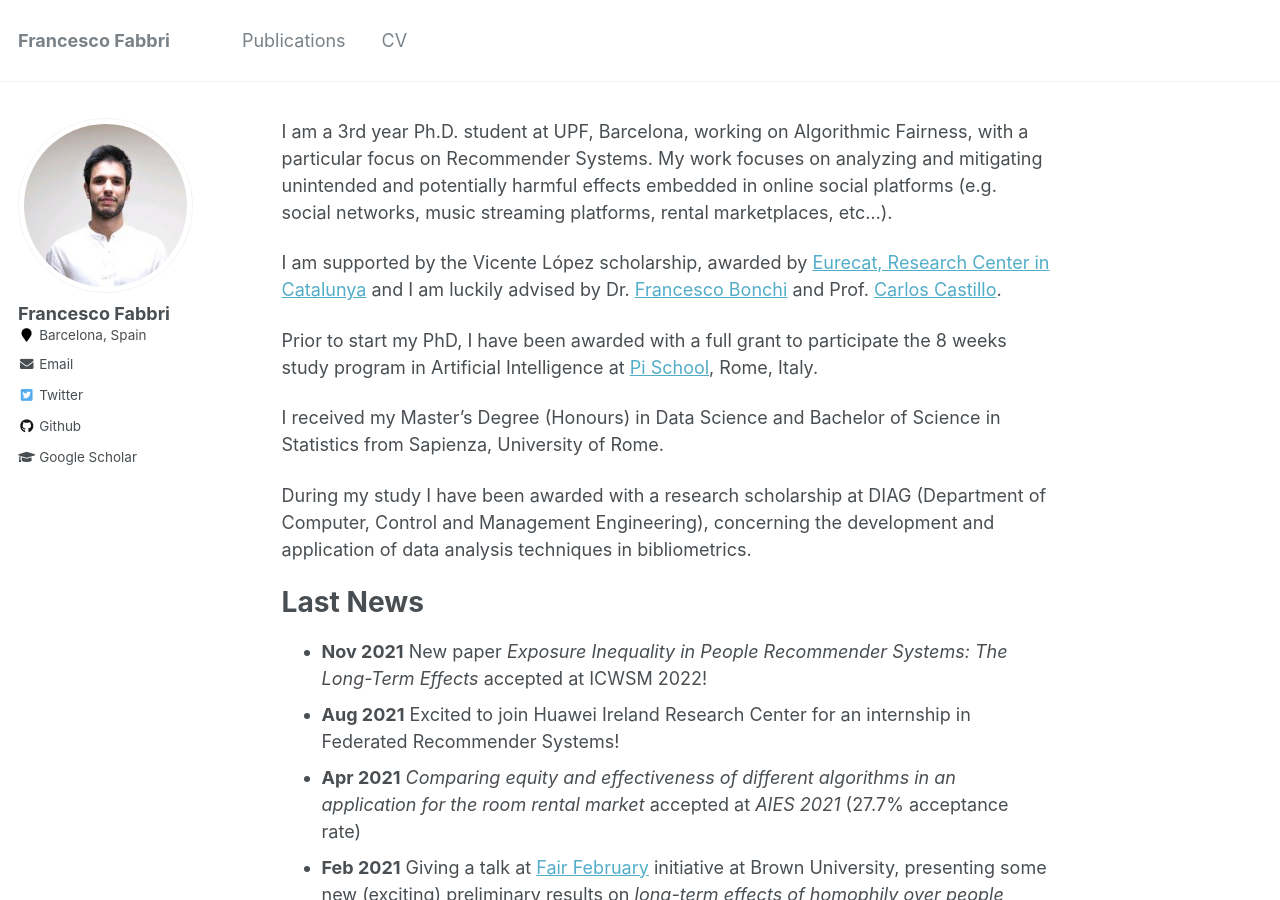
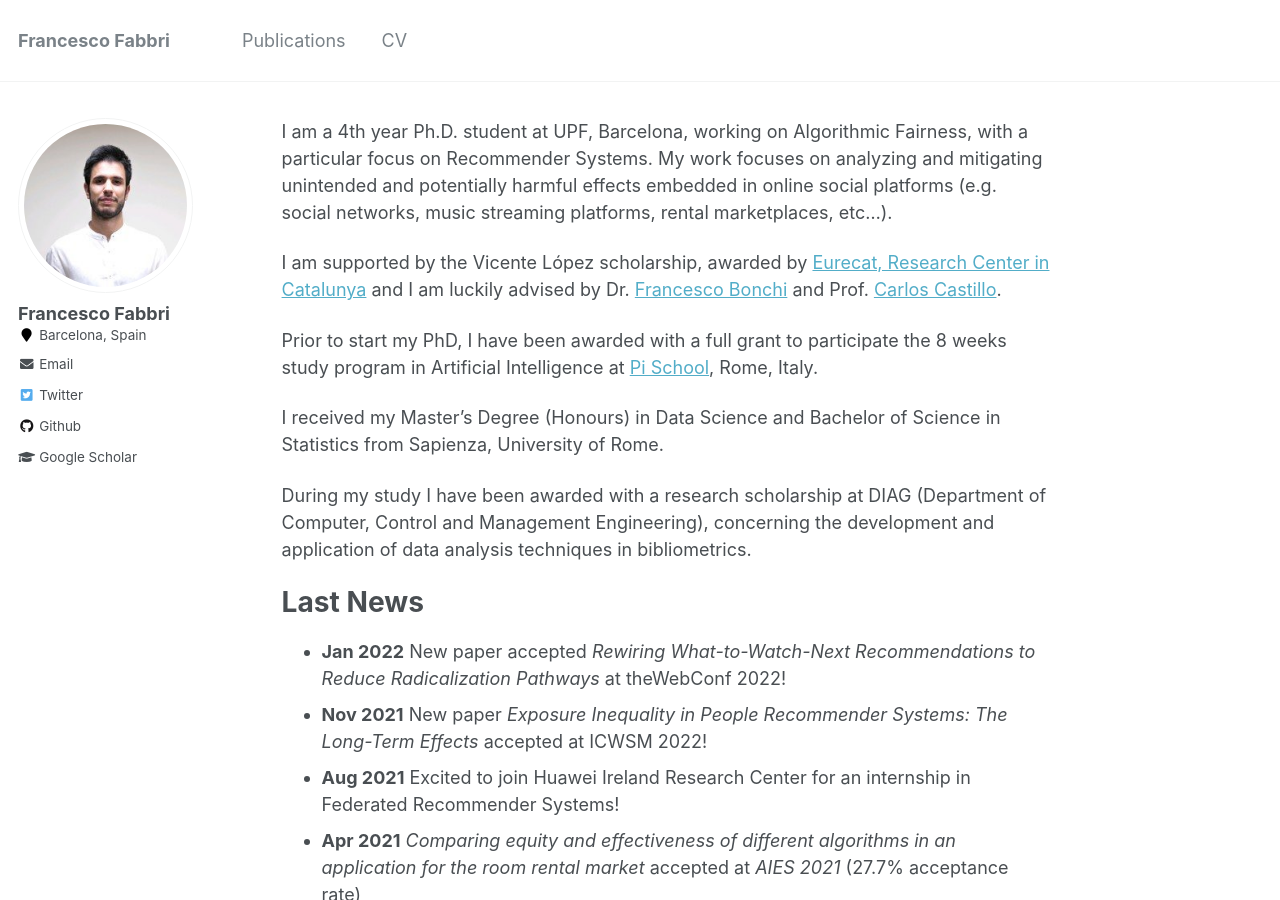
Before and after one commit to FraFabbri/frafabbri.github.io, a Jekyll site: the page built from _pages/about.md, in a window 1280 px wide and 900 px high. Built offline with Jekyll 4.4.1, drawn with Linux system fonts in a browser that asks for light colours.

Commit message:
www-paper

```diff
--- a/_pages/about.md
+++ b/_pages/about.md
@@ -8,7 +8,7 @@ redirect_from:
   - /about.html
 ---
 
-I am a 3rd year Ph.D. student at UPF, Barcelona, working on Algorithmic Fairness, with a particular focus on Recommender Systems. My work focuses on analyzing and mitigating unintended and potentially harmful effects embedded in online social platforms (e.g. social networks, music streaming platforms, rental marketplaces, etc...).
+I am a 4th year Ph.D. student at UPF, Barcelona, working on Algorithmic Fairness, with a particular focus on Recommender Systems. My work focuses on analyzing and mitigating unintended and potentially harmful effects embedded in online social platforms (e.g. social networks, music streaming platforms, rental marketplaces, etc...).
 
 I am supported by the Vicente López scholarship, awarded by [Eurecat, Research Center in Catalunya](https://eurecat.org/) and I am luckily advised by Dr. [Francesco Bonchi](http://www.francescobonchi.com) and Prof. [Carlos Castillo](https://chato.cl).
 
@@ -22,6 +22,7 @@ During my study I have been awarded with a research scholarship at DIAG (Departm
 
 Last News
 ======
+* **Jan 2022** New paper accepted *Rewiring What-to-Watch-Next Recommendations to Reduce Radicalization Pathways* at theWebConf 2022!
 * **Nov 2021** New paper *Exposure Inequality in People Recommender Systems: The Long-Term Effects* accepted at ICWSM 2022!
 * **Aug 2021** Excited to join Huawei Ireland Research Center for an internship in Federated Recommender Systems!
 * **Apr 2021** *Comparing equity and effectiveness of different algorithms in an application for the room rental market* accepted at *AIES 2021* (27.7% acceptance rate)
```
Also changed, not shown: _pages/publications.md (+2 -1 lines).
